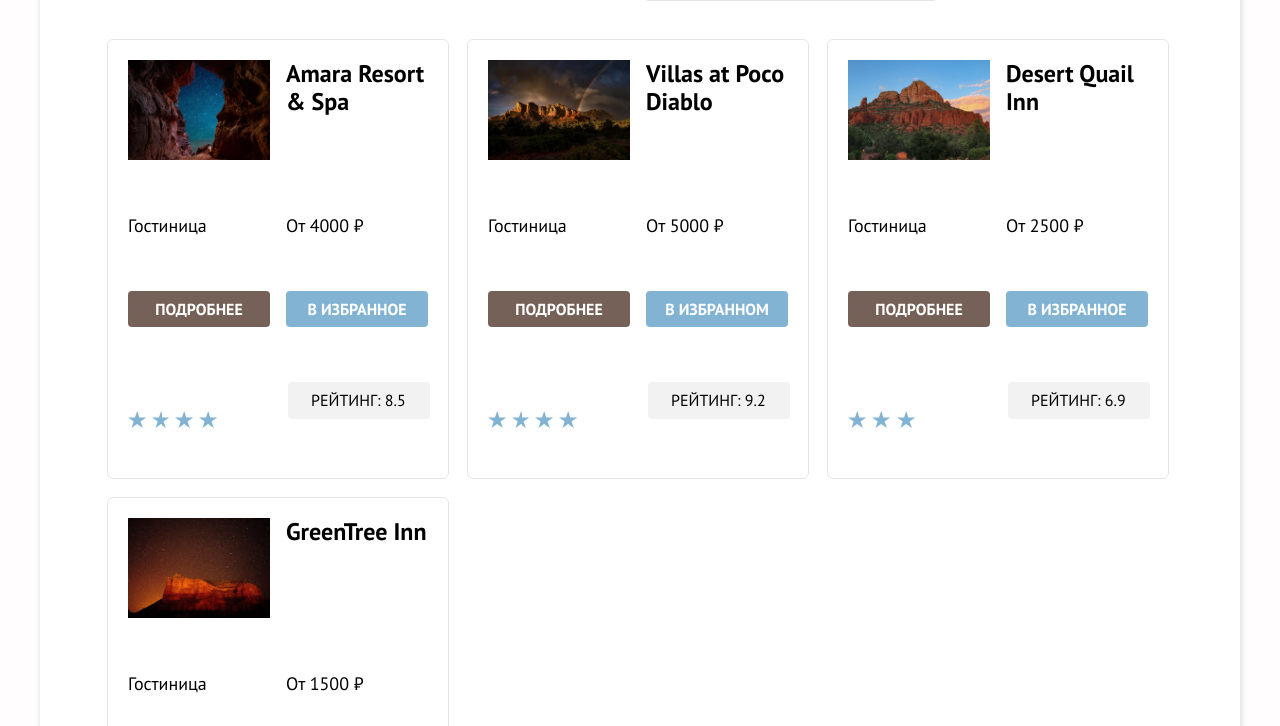
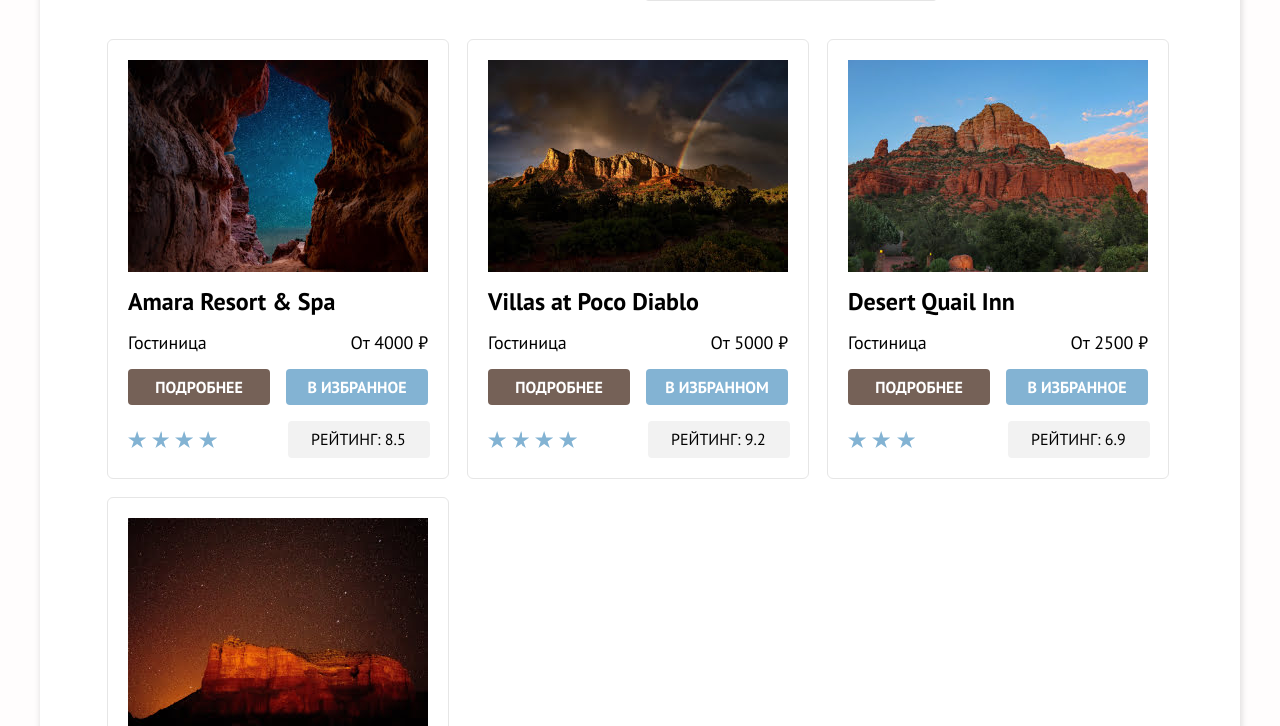
Before and after one commit to htmlacademy-htmlcss/2439711-sedona-1, a website: page catalog.html in a window 1280 px wide. Shown: the part 574-1300 px from the top of the page. Drawn offline with Linux system fonts and the light colour scheme.

Commit message:
Grid + decor content

```diff
--- a/catalog.html
+++ b/catalog.html
@@ -187,52 +187,56 @@
           <div class="hotel-filter-results">
             <h3 class="visually-hidden">Результаты поиска гостиницы.</h3>
             <div class="card">
-              <img id="item-5" src="images/hotels/hotel-1.jpg" width="300" height="212" alt="Amara Resort & Spa." />
-              <h2 id="item-2" class="hotel-name">Amara Resort & Spa</h2>
-              <span id="item-0" class="card-hotel-name">Гостиница</span>
-              <span id="item-1" class="card-hotel-price">От 4000 &#8381;</span>
-              <a id="item-4" class="hotel-details-more" href="#">Подробнее</a>
-              <a id="item-3" class="hotel-details-fav" href="#">В избранное</a>
-              <span id="item-6" class="stars stars-4">
+              <img class="hotel-picture" src="images/hotels/hotel-1.jpg" width="300" height="212"
+                alt="Amara Resort & Spa." />
+              <h2 class="hotel-name hotel-title">Amara Resort & Spa</h2>
+              <span class="card-hotel-name">Гостиница</span>
+              <span class="card-hotel-price hotel-price">От 4000 &#8381;</span>
+              <a class="hotel-details-more" href="#">Подробнее</a>
+              <a class="hotel-details-fav" href="#">В избранное</a>
+              <span class="stars stars-4">
                 <span class="visually-hidden">Четыре звезды.</span>
               </span>
-              <span id="item-7" class="rating">Рейтинг: 8.5</span>
+              <span class="rating">Рейтинг: 8.5</span>
             </div>
             <div class="card">
-              <img id="item-5" src="images/hotels/hotel-2.jpg" width="300" height="212" alt="Villas at Poco Diablo." />
-              <h2 id="item-2" class="hotel-name">Villas at Poco Diablo</h2>
-              <span id="item-0" class="card-hotel-name">Гостиница</span>
-              <span id="item-1" class="card-hotel-price">От 5000 &#8381;</span>
-              <a id="item-4" class="hotel-details-more" href="#">Подробнее</a>
-              <a id="item-3" class="hotel-details-fav" href="#">В избранном</a>
+              <img class="hotel-picture" src="images/hotels/hotel-2.jpg" width="300" height="212"
+                alt="Villas at Poco Diablo." />
+              <h2 class="hotel-name hotel-title">Villas at Poco Diablo</h2>
+              <span class="card-hotel-name">Гостиница</span>
+              <span class="card-hotel-price hotel-price">От 5000 &#8381;</span>
+              <a class="hotel-details-more" href="#">Подробнее</a>
+              <a class="hotel-details-fav" href="#">В избранном</a>
               <span class="stars stars-4">
-                <span id="item-6" class="visually-hidden">Четыре звезды.</span>
+                <span class="visually-hidden">Четыре звезды.</span>
               </span>
-              <span id="item-7" class="rating">Рейтинг: 9.2</span>
+              <span class="rating">Рейтинг: 9.2</span>
             </div>
             <div class="card">
-              <img id="item-5" src="images/hotels/hotel-3.jpg" width="300" height="212" alt="Desert Quail Inn." />
-              <h2 id="item-2" class="hotel-name">Desert Quail Inn</h2>
-              <span id="item-0" class="card-hotel-name">Гостиница</span>
-              <span id="item-1" class="card-hotel-price">От 2500 &#8381;</span>
-              <a id="item-4" class="hotel-details-more" href="#">Подробнее</a>
-              <a id="item-3" class="hotel-details-fav" href="#">В избранное</a>
+              <img class="hotel-picture" src="images/hotels/hotel-3.jpg" width="300" height="212"
+                alt="Desert Quail Inn." />
+              <h2 class="hotel-name hotel-title">Desert Quail Inn</h2>
+              <span class="card-hotel-name">Гостиница</span>
+              <span class="card-hotel-price hotel-price">От 2500 &#8381;</span>
+              <a class="hotel-details-more" href="#">Подробнее</a>
+              <a class="hotel-details-fav" href="#">В избранное</a>
               <span class="stars stars-3">
-                <span id="item-6" class="visually-hidden">Три звезды.</span>
+                <span class="visually-hidden">Три звезды.</span>
               </span>
-              <span id="item-7" class="rating">Рейтинг: 6.9</span>
+              <span class="rating">Рейтинг: 6.9</span>
             </div>
             <div class="card">
-              <img id="item-5" src="images/hotels/hotel-4.jpg" width="300" height="212" alt="GreenTree Inn." />
-              <h2 id="item-2" class="hotel-name">GreenTree Inn</h2>
-              <span id="item-0" class="card-hotel-name">Гостиница</span>
-              <span id="item-1" class="card-hotel-price">От 1500 &#8381;</span>
-              <button id="item-4" class="hotel-details-more" disabled>Подробнее</button>
-              <button id="item-3" class="hotel-details-fav" disabled>В избранное</button>
+              <img class="hotel-picture" src="images/hotels/hotel-4.jpg" width="300" height="212"
+                alt="GreenTree Inn." />
+              <h2 class="hotel-name hotel-title">GreenTree Inn</h2>
+              <span class="card-hotel-name">Гостиница</span>
+              <span class="card-hotel-price hotel-price">От 1500 &#8381;</span>
+              <button class="hotel-details-more" disabled>Подробнее</button>
+              <button class="hotel-details-fav" disabled>В избранное</button>
               <span class="stars stars-2">
-                <span id="item-6" class="visually-hidden">Две звезды.</span>
+                <span class="visually-hidden">Две звезды.</span>
               </span>
-              <span id="item-7" class="rating">Рейтинг: 5.0</span>
+              <span class="rating">Рейтинг: 5.0</span>
             </div>
           </div>
           <hr class="catalog-bottom" />
--- a/styles/style.css
+++ b/styles/style.css
@@ -264,11 +264,10 @@
 }
 
 .hero-backdrop-bottom {
-  background-image: url("images/hero/hero-backdrop-bottom.png");
+  content: url("/images/hero/hero-backdrop-bottom.svg");
   position: absolute;
-  bottom: 0;
+  bottom: 4px;
   left: 0;
-  right: 0;
   width: 1200px;
   height: 57px;
 }
@@ -318,6 +317,7 @@
   position: relative;
   display: flex;
   margin: 0;
+  transform: translateY(-4px);
 }
 
 .feature-list {
@@ -407,18 +407,18 @@
 }
 
 .benefits-ico-accomodation {
-  background-image: url("/images/benefits/accomodation.png");
+  content: url("/images/benefits/accomodation.svg");
   width: 75px;
   height: 72px;
 }
 
 .benefits-ico-food {
-  background-image: url("/images/benefits/food.svg");
+  content: url("/images/benefits/food.svg");
   width: 74px;
   height: 70px;
 }
 .benefits-ico-gifts {
-  background-image: url("/images/benefits/gifts.svg");
+  content: url("/images/benefits/gifts.svg");
   width: 64px;
   height: 76px;
 }
@@ -484,6 +484,7 @@
   font-size: 30px;
   margin-bottom: 20px;
   width: 505px;
+  transform: translateY(1px);
 }
 
 .exp-stuff {
@@ -609,12 +610,12 @@
   text-transform: uppercase;
   margin: 0 auto;
   margin-bottom: 30px;
-  transform: translateY(-3px);
+  transform: translateY(-4px);
 }
 
 .sub-line-wrapper {
   display: flex;
-  transform: translateY(-2px);
+  transform: translateY(-4px);
 }
 
 .email-input {
@@ -623,7 +624,7 @@
   font-family: "PT Sans", sans-serif;
   font-size: 18px;
   line-height: 24px;
-  padding-left: 15px;
+  padding-left: 18px;
   border-top-left-radius: 4px;
   border-bottom-left-radius: 4px;
   outline: 0;
@@ -1149,51 +1150,39 @@
   border-radius: 5px;
   min-height: 438px;
   text-transform: none;
-
   display: grid;
-
-  /* grid-template-rows: 1fr 1fr 1fr 1fr 1fr; */
   grid-template-columns: 1fr 1fr;
-
-  /* grid-template-areas:
-    "picture picture"
-    "title title"
+  grid-template-areas:
+    "hotel-picture hotel-picture"
+    "hotel-title hotel-title"
     "hotel-name hotel-price"
-    "details favorite"
-    "rating-stars rating-numbers"; */
+    "hotel-details hotel-favorite"
+    "rating-stars rating-numbers";
 
   gap: 16px;
   height: auto;
 }
 
-/* #item-0 {
+.hotel-picture {
+  grid-area: hotel-picture;
+}
+
+.hotel-name {
   grid-area: hotel-name;
-  height: 21px;
-}
-#item-1 {
+  font-size: 24px;
+  font-weight: 700;
+  line-height: 28px;
+  margin: 0;
+  padding: 0;
+}
+
+.hotel-price {
   grid-area: hotel-price;
-  height: 21px;
   text-align: right;
 }
-#item-2 {
-  grid-area: title;
-  height: 28px;
-}
-#item-3 {
-  grid-area: favorite;
-}
-#item-4 {
-  grid-area: details;
-}
-#item-5 {
-  grid-area: picture;
-}
-#item-6 {
-  grid-area: rating-stars;
-}
-#item-7 {
-  grid-area: rating-numbers;
-} */
+.hotel-title {
+  grid-area: hotel-title;
+}
 
 .hotel-details-more {
   background-color: #756157;
@@ -1295,10 +1284,6 @@
   line-height: 21px;
 }
 
-/* .img-wrapper {
-  margin-bottom: 13px;
-} */
-
 .rating {
   background-color: #f2f2f2;
   padding: 8px 23px;
@@ -1333,26 +1318,6 @@
 .stars-2 {
   width: 45px;
 }
-
-/* .card-paragraph {
-  display: flex;
-  justify-content: space-between;
-} */
-
-.hotel-name {
-  font-size: 24px;
-  font-weight: 700;
-  line-height: 28px;
-  margin: 0;
-  padding: 0;
-}
-
-/* .card-bottom-paragraph,
-.hotel-details {
-  display: flex;
-  justify-content: space-between;
-  margin-bottom: 0;
-} */
 
 .catalog-bottom {
   width: 90%;
```
Also changed, not shown: index.html (+4 -4 lines), images/benefits/accomodation.png (deleted), images/benefits/accomodation.svg, images/benefits/food.svg, images/benefits/gifts.svg, images/hero/hero-backdrop-bottom.png (deleted), images/hero/hero-backdrop-bottom.svg (added).
